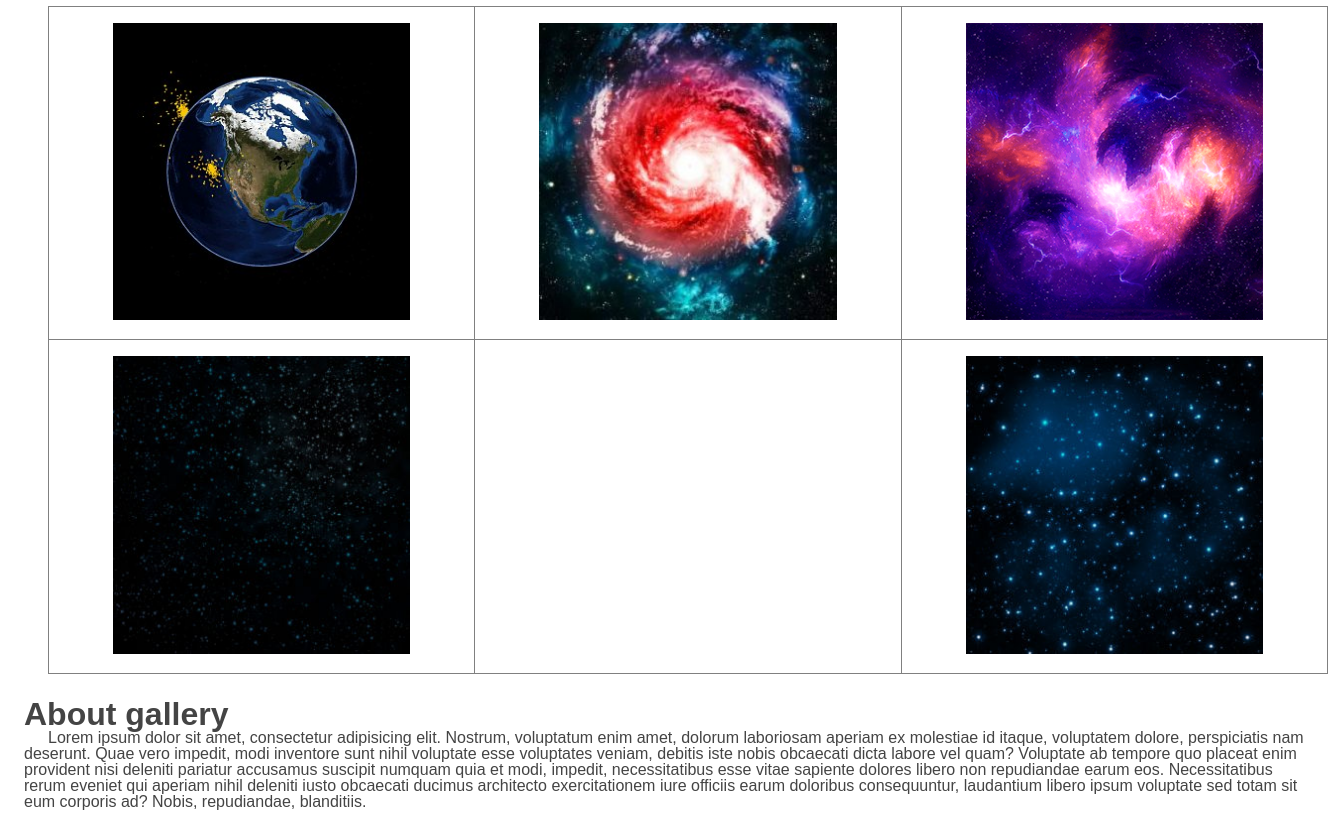
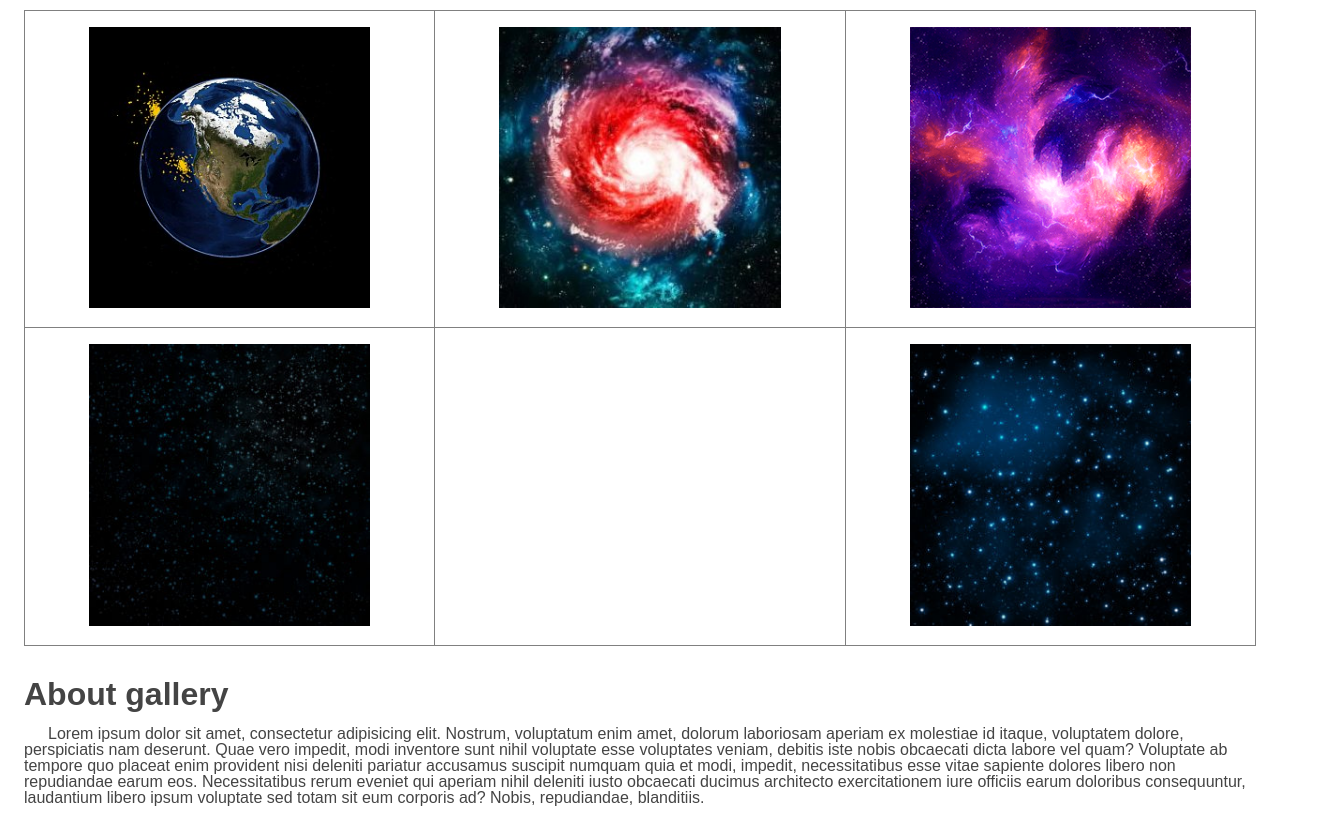
Before and after one commit to gandzja/level-up-homeworks, a website: page public/views/css/homework-2/index.html in a window 1280 px wide. Shown: the part 149-962 px from the top of the page, 1328 px wide, since content can reach past the window. Drawn offline with Linux system fonts and the light colour scheme.

Commit message:
CSS HW 2 fixes

```diff
--- a/public/views/css/homework-2/css/style.css
+++ b/public/views/css/homework-2/css/style.css
@@ -1,175 +1,6 @@
-/* Gemeral styles */
-/*html {
-  font-size: 16px;
-}
-img {
-  width: auto;
-  max-width: 100%;
-  height: auto;
-  max-height: 100%;
-}
-/* Gemeral styles (END) */
-
-/* Box model */
-/*.box-model img {
-  border: 0;
-}
-.box {
-  margin: 24px;
-  border: 4px solid darkorchid;
-  padding: 16px;
-  background-color: #C2CE89;
-  position: relative;
-}
-.box p {
-  margin: 0;
-  background-color: #fff;
-}
-.box:before {
-  content: "";
-  border: 24px solid #F9CC9D;
-  position: absolute;
-  top: -28px;
-  right: -28px;
-  bottom: -28px;
-  left: -28px;
-}
-.stand {
-  width: 300px;
-  height: 300px;
-  background-color: #ddd;
-}
-.stand__inner {
-
-}
-.stand__item {
-  width: 60px;
-  height: 60px;
-  background-color: salmon;
-}*/
-/* Box model (END) */
-
-/* Flow, positioning */
-/* .rect {
-  height: 400px;
-  background-color: #ddd;
-  position: relative;
-}
-.rect p {
-  margin: 0;
-}
-
-.square {
-  position: fixed;
-  top: 100px;
-  left: 200px;
-}
-.square--2 {
-  z-index: 2;
-} */
-/* Flow, positioning (END) */
-/* Positioning and z-index */
-/* .example-1 {
-  height: 400px;
-  background-color: #ddd;
-  position: relative;
-  top: -80px;
-  left: 80px;
-}
-.example-1 .item {
-  width: 80px;
-  height: 80px;
-  background-color: salmon;
-  position: relative;
-  top: 40px;
-  left: 40px;
-} */
-
-/* .example-2 {
-  height: 400px;
-  background-color: #ddd;
-  position: relative;
-}
-.example-2 .item {
-  width: 80px;
-  height: 80px;
-  background-color: salmon;
-  position: absolute;
-  top: 50px;
-  left: 50px;
-} */
-
-/* .example-3 {
-  height: 400px;
-  background-color: #ddd;
-  position: relative;
-}
-.example-3 .item {
-  width: 100%;
-  height: 80px;
-  background-color: salmon;
-  position: fixed;
-  top: 50px;
-  left: 50px;
-} */
-
-/* .example-4 {
-  height: 400px;
-  background-color: #ddd;
-  position: relative;
-}
-.example-4 .item {
-  width: 80px;
-  height: 80px;
-  position: absolute;
-}
-.example-4 .item-1 {
-  background-color: salmon;
-  top: 50px;
-  left: 50px;
-  z-index: 2;
-}
-.example-4 .item-2 {
-  background-color: olivedrab;
-  top: 80px;
-  left: 80px;
-  z-index: 1;
-}
-.example-4 .item-3 {
-  background-color: indigo;
-  top: 110px;
-  left: 110px;
-} */
-
-/* .example-5 {
-  height: 120px;
-  background-color: #ddd;
-  position: relative;
-}
-.example-5-1 {
-  z-index: 2;
-}
-.example-5-2 {
-  background-color: #888;
-  z-index: 10;
-}
-.example-5 .item {
-  width: 60px;
-  height: 60px;
-  position: absolute;
-}
-.example-5 .item-1 {
-  background-color: salmon;
-  top: 100%;
-  z-index: 100;
-}
-.example-5 .item-2 {
-  background-color: indigo;
-} */
-/* Positioning and z-index (END) */
-
 body {
   color: #444;
+  font-family: Arial;
 }
 a {
   color: inherit;
@@ -190,7 +21,6 @@ footer {
 }
 html {
   font-size: 16px;
-  font-family: Arial;
 }
 img {
   width: auto;
@@ -199,38 +29,32 @@ img {
   max-height: 100%;
 }
 .content {
-  margin: 24px;
-  width: 100%;
+  padding: 24px;
 }
-/*.wrapper {
-  padding-top: 16px;
-  padding-bottom: 16px;
-}*/
 h1 {
   font-size: 35px;
   font-weight: bold;
+  margin-bottom: 28px;
 }
 h2 {
   font-size: 2em;
   font-weight: bold;
-}
-table {
-table-layout: inherit;
-width: 100%;
+  margin-bottom: 16px;
+  margin-top: 32px;
 }
 .authorization {
   text-align: right;
 }
-.secondtable {
+/*.secondtable {
   margin: 24px;
+}*/
+.secondtable td {
   border: 1px solid grey;
-/*  width: 100%;*/
-}
-td {
-  margin: 36px 48px;
-  border: 0.5px solid grey;
   vertical-align: middle;
   padding: 16px 64px 16px 64px;
+}
+.firsttable {
+  width: 100%;
 }
 .firsttable tr td {
   padding: 28px;
@@ -239,11 +63,9 @@ td {
 p {
   text-indent: 1.5em;
 }
-
 .subscribe:hover {
   border-color: red;
 }
-
 .email {
   border: 1px solid silver;
   padding: 0 10px;
@@ -251,7 +73,6 @@ p {
   width: 17em;
   margin-right: 30px;
 }
-
 button {
   border: 1px solid silver;
   font-weight: bold;
--- a/public/views/css/homework-2/index.html
+++ b/public/views/css/homework-2/index.html
@@ -31,8 +31,8 @@
         </nav>
       </header>
       <div class="content">
-        <h1>Gallery</h1>
         <main>
+          <h1>Gallery</h1>
           <table class="secondtable">
             <tbody>
               <tr>
@@ -66,7 +66,7 @@
         </main>
         <h2> Subscribe for a new updates</h2>
         <form method="post">
-          <input class="email" type="email" placeholder="Email*" name="mail" required>
+          <input class="email" type="email" placeholder="Email*" name="mail" required="required" />
           <button class="subscribe" type="submit">Subscribe</button>
         </form>
       </div>
```
